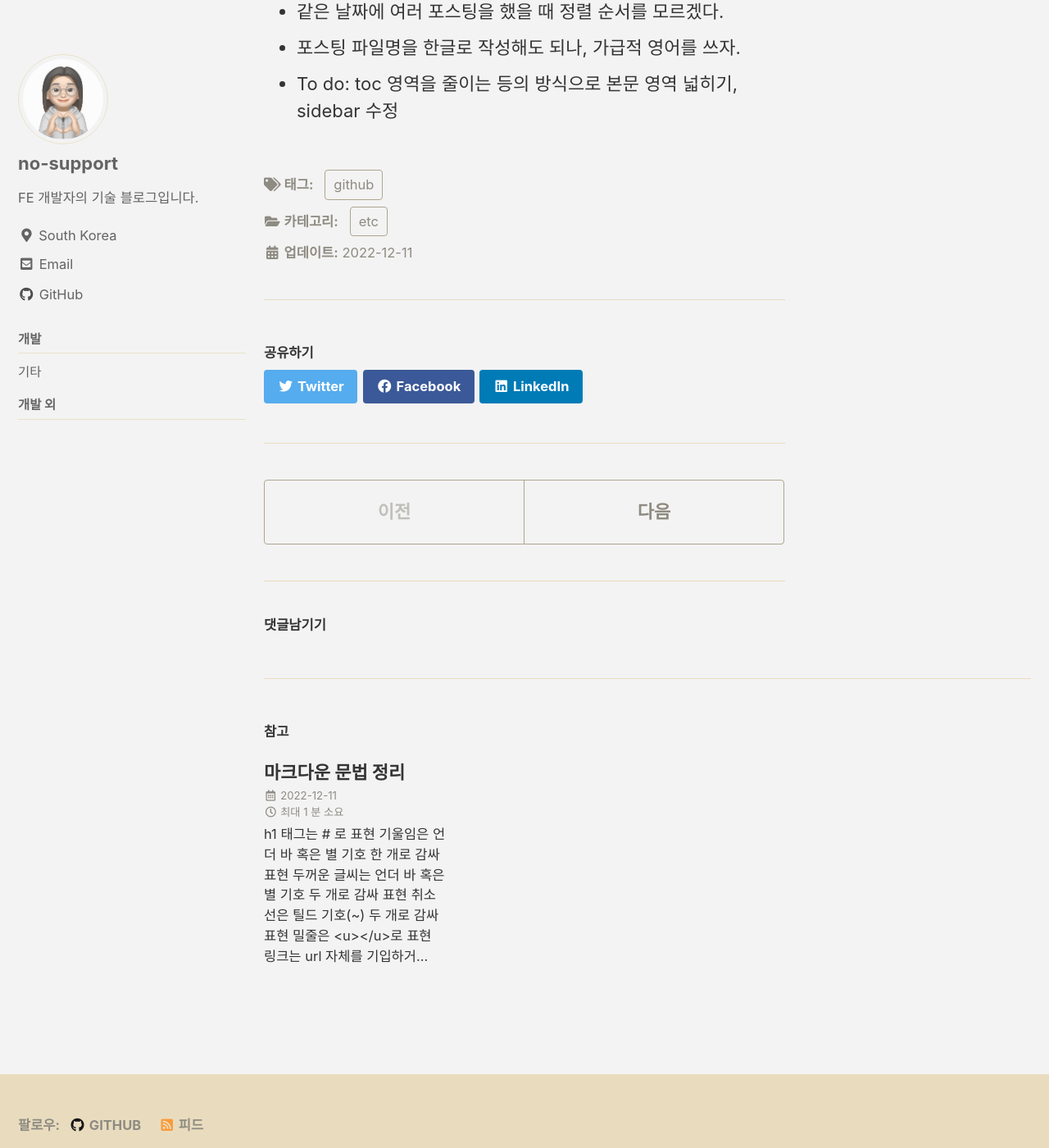
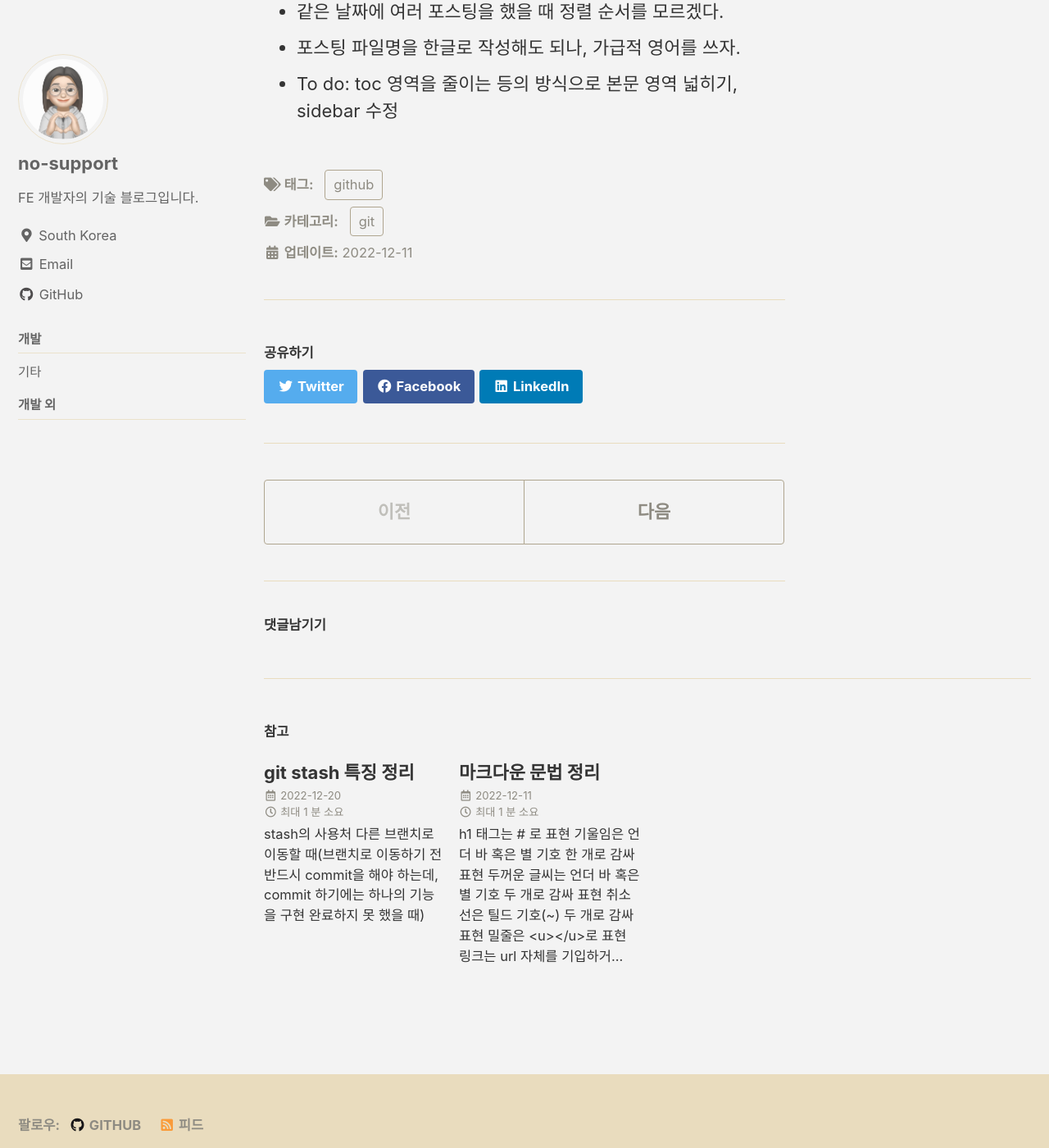
Before and after one commit to no-support/no-support.github.io, a Jekyll site: the page built from _posts/2022-12-11-github-jekyll-blog-feature.md, in a window 1280 px wide and 1400 px high, scrolled down 501 px. Shown: the whole window at 82% size. Built offline with Jekyll 4.4.1, drawn with Linux system fonts in a browser that asks for light colours; cached includes are drawn as plain includes; some web fonts are replaced; comment, search, counter and statistics services are not loaded.

Commit message:
git stash 특징 정리  + 이전 글 url 변경

```diff
--- a/_posts/2022-12-11-github-blog.md
+++ b/_posts/2022-12-11-github-jekyll-blog-feature.md
@@ -2,7 +2,7 @@
 layout: single
 title: "jekyll 엔진 기반 깃허브 블로그 특징 정리"
 categories:
-  - etc
+  - git
 tags: [github]
 # toc: true
 author_profile: true
--- a/_posts/2022-12-11-markdown-grammar.md
+++ b/_posts/2022-12-11-markdown-grammar.md
@@ -2,7 +2,7 @@
 layout: single
 title: "마크다운 문법 정리"
 categories:
-  - etc
+  - git
 tags: [markdown]
 # toc: true
 author_profile: true
--- /dev/null
+++ b/_posts/2022-12-20-git-stash-feature.md
@@ -0,0 +1,22 @@
+---
+layout: single
+title: "git stash 특징 정리"
+categories:
+  - git
+tags: [stash]
+# toc: true
+author_profile: true
+# search: false
+sidebar:
+  - nav: "docs"
+---
+# stash의 사용처 #
+ 다른 브랜치로 이동할 때(브랜치로 이동하기 전 반드시 commit을 해야 하는데, commit 하기에는 하나의 기능을 구현 완료하지 못 했을 때)
+
+## git stash 주요 명령어 ##
+ - git stash: 임시 저장하기
+ - git stash list: stash 목록 보기
+ - git stash save "2022/12/20 feature->hot-fix로 이동 전 저장": 네이밍을 해주지 않을 시 인덱스 번호로 관리되기 때문에(최근 stash된 것이 index 0번에  - 저장됨) 네이밍할 것을 추천
+ - git stash pop [--index ]: stash 꺼내기
+ - git stash drop: stash 삭제하기
+ - git stash clear: stash 목록 모두 지우기
```
